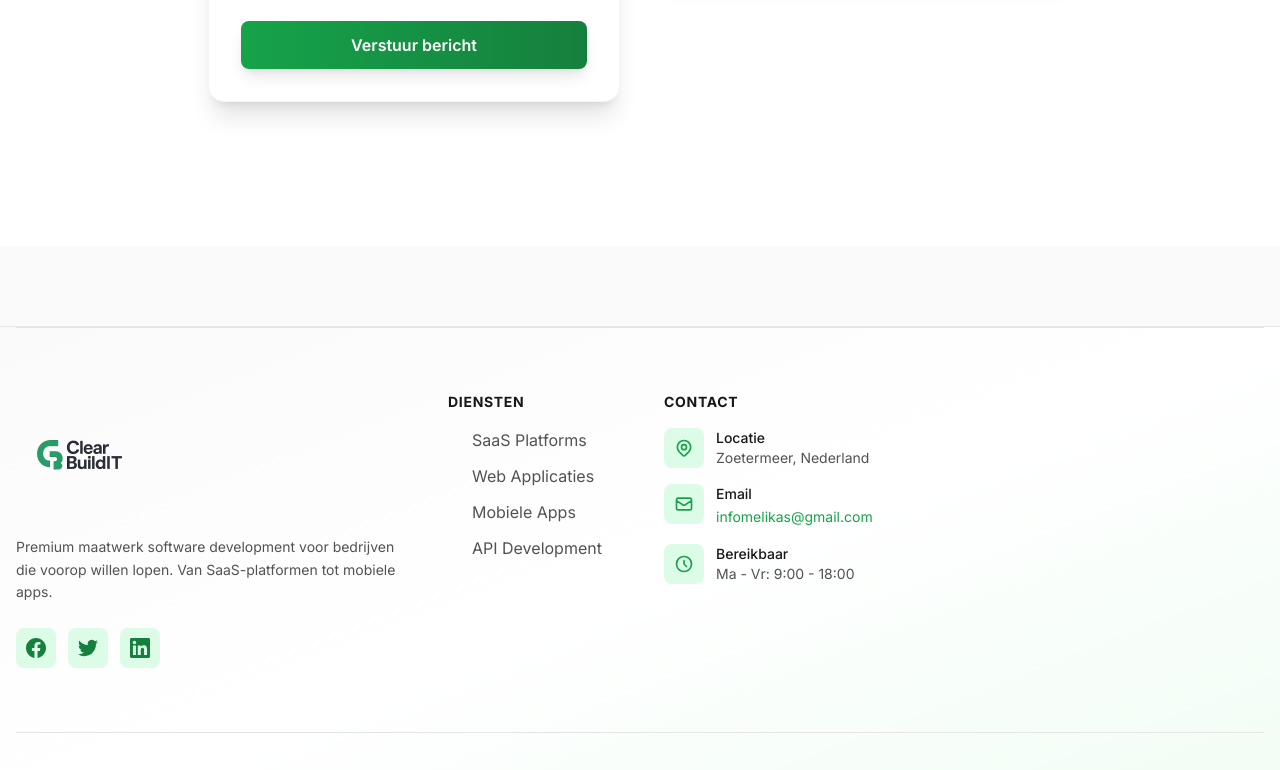
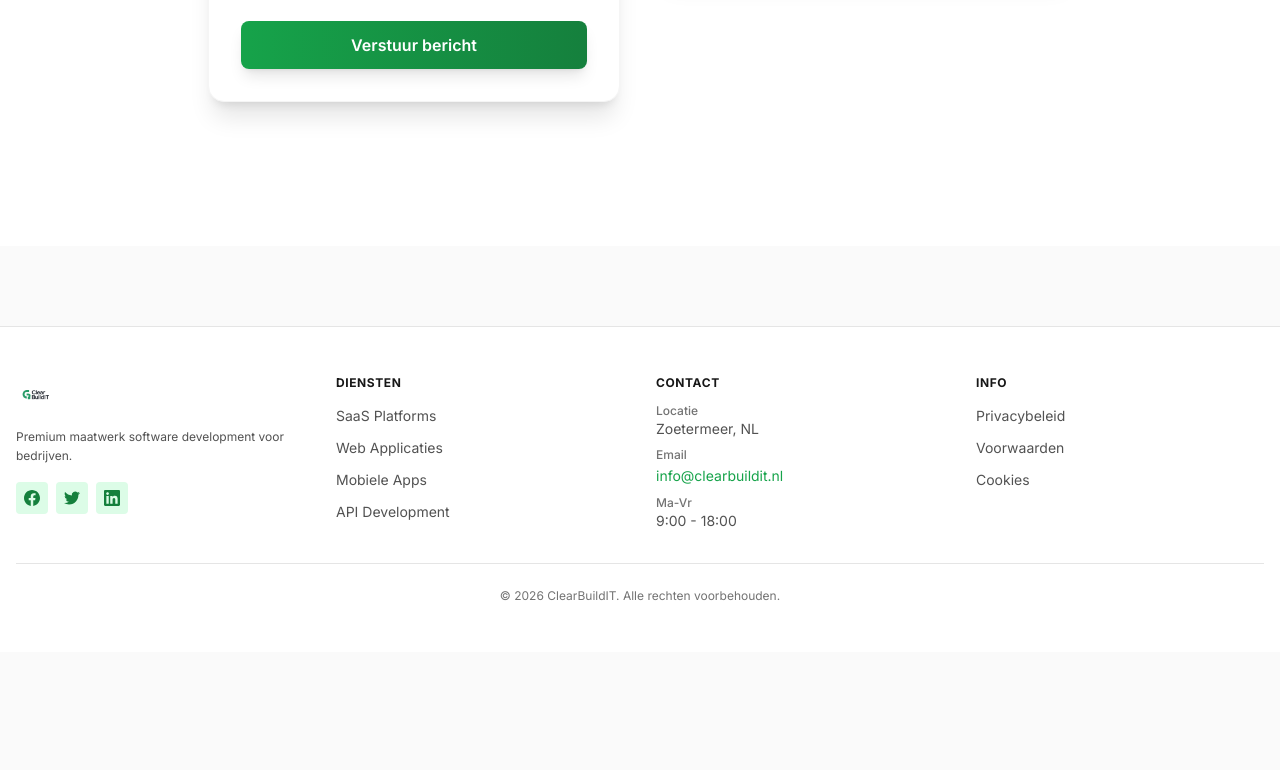
Before and after one commit to LucasMelika/ClearBuildIT, a React (Vite) app: page / in a window 1280 px wide. Shown: the part 11230-12000 px from the top of the page. After the commit the page ends 11882 px from the top, so only its background shows below. Built offline with nearby package versions, Linux system fonts and the light colour scheme; no server answers.

Commit message:
✨ Redesign footer - tighter spacing, cleaner layout, modern minimal design

```diff
--- a/src/components/Footer.jsx
+++ b/src/components/Footer.jsx
@@ -3,140 +3,81 @@ import logo from '../assets/logoTrans.png';
 
 export default function Footer() {
   return (
-    <footer className="bg-gradient-to-br from-neutral-50 via-white to-green-50 border-t border-neutral-200 mt-20">
-      <div className="max-w-7xl mx-auto px-4">
+    <footer className="bg-white border-t border-neutral-200 mt-20">
+      <div className="max-w-7xl mx-auto px-4 py-12">
         {/* Main Footer Content */}
-        <div className="grid grid-cols-1 md:grid-cols-12 gap-12 py-16 border-t border-neutral-200">
+        <div className="grid grid-cols-1 md:grid-cols-2 lg:grid-cols-4 gap-8 mb-8">
           {/* Brand Column */}
-          <div className="md:col-span-4">
-            <img src={logo} alt="ClearBuildIT" className="h-32 mb-4" />
-            <p className="text-neutral-600 text-sm leading-relaxed mb-6">
-              Premium maatwerk software development voor bedrijven die voorop willen lopen. Van SaaS-platformen tot mobiele apps.
+          <div>
+            <img src={logo} alt="ClearBuildIT" className="h-10 mb-3" />
+            <p className="text-neutral-600 text-xs leading-relaxed mb-4 line-clamp-3">
+              Premium maatwerk software development voor bedrijven.
             </p>
-            <div className="flex gap-3">
-              <a href="#" className="w-10 h-10 bg-green-100 text-green-700 rounded-lg flex items-center justify-center hover:bg-green-600 hover:text-white transition-all transform hover:scale-110">
-                <svg className="w-5 h-5" fill="currentColor" viewBox="0 0 24 24">
+            <div className="flex gap-2">
+              <a href="#" className="w-8 h-8 bg-green-100 text-green-700 rounded flex items-center justify-center hover:bg-green-600 hover:text-white transition-colors">
+                <svg className="w-4 h-4" fill="currentColor" viewBox="0 0 24 24">
                   <path d="M24 12.073c0-6.627-5.373-12-12-12s-12 5.373-12 12c0 5.99 4.388 10.954 10.125 11.854v-8.385H7.078v-3.47h3.047V9.43c0-3.007 1.792-4.669 4.533-4.669 1.312 0 2.686.235 2.686.235v2.953H15.83c-1.491 0-1.956.925-1.956 1.874v2.25h3.328l-.532 3.47h-2.796v8.385C19.612 23.027 24 18.062 24 12.073z"/>
                 </svg>
               </a>
-              <a href="#" className="w-10 h-10 bg-green-100 text-green-700 rounded-lg flex items-center justify-center hover:bg-green-600 hover:text-white transition-all transform hover:scale-110">
-                <svg className="w-5 h-5" fill="currentColor" viewBox="0 0 24 24">
+              <a href="#" className="w-8 h-8 bg-green-100 text-green-700 rounded flex items-center justify-center hover:bg-green-600 hover:text-white transition-colors">
+                <svg className="w-4 h-4" fill="currentColor" viewBox="0 0 24 24">
                   <path d="M23.953 4.57a10 10 0 01-2.825.775 4.958 4.958 0 002.163-2.723c-.951.555-2.005.959-3.127 1.184a4.92 4.92 0 00-8.384 4.482C7.69 8.095 4.067 6.13 1.64 3.162a4.822 4.822 0 00-.666 2.475c0 1.71.87 3.213 2.188 4.096a4.904 4.904 0 01-2.228-.616v.06a4.923 4.923 0 003.946 4.827 4.996 4.996 0 01-2.212.085 4.936 4.936 0 004.604 3.417a9.867 9.867 0 01-6.102 2.105c-.39 0-.779-.023-1.17-.067a13.995 13.995 0 007.557 2.209c9.053 0 13.998-7.496 13.998-13.985 0-.21 0-.42-.015-.63A9.935 9.935 0 0024 4.59z"/>
                 </svg>
               </a>
-              <a href="#" className="w-10 h-10 bg-green-100 text-green-700 rounded-lg flex items-center justify-center hover:bg-green-600 hover:text-white transition-all transform hover:scale-110">
-                <svg className="w-5 h-5" fill="currentColor" viewBox="0 0 24 24">
+              <a href="#" className="w-8 h-8 bg-green-100 text-green-700 rounded flex items-center justify-center hover:bg-green-600 hover:text-white transition-colors">
+                <svg className="w-4 h-4" fill="currentColor" viewBox="0 0 24 24">
                   <path d="M20.447 20.452h-3.554v-5.569c0-1.328-.027-3.037-1.852-3.037-1.853 0-2.136 1.445-2.136 2.939v5.667H9.351V9h3.414v1.561h.046c.477-.9 1.637-1.85 3.37-1.85 3.601 0 4.267 2.37 4.267 5.455v6.286zM5.337 7.433c-1.144 0-2.063-.926-2.063-2.065 0-1.138.92-2.063 2.063-2.063 1.14 0 2.064.925 2.064 2.063 0 1.139-.925 2.065-2.064 2.065zm1.782 13.019H3.555V9h3.564v11.452zM22.225 0H1.771C.792 0 0 .774 0 1.729v20.542C0 23.227.792 24 1.771 24h20.451C23.2 24 24 23.227 24 22.271V1.729C24 .774 23.2 0 22.222 0h.003z"/>
                 </svg>
               </a>
             </div>
           </div>
 
-          {/* Quick Links */}
-          <div className="md:col-span-2">
-            <h3 className="font-bold text-neutral-900 mb-4 text-sm uppercase tracking-wider">Diensten</h3>
-            <ul className="space-y-3">
-              <li>
-                <a href="#" className="text-neutral-600 hover:text-green-600 transition-colors flex items-center gap-2 group">
-                  <svg className="w-4 h-4 text-green-600 opacity-0 group-hover:opacity-100 transition-opacity" fill="none" viewBox="0 0 24 24" stroke="currentColor">
-                    <path strokeLinecap="round" strokeLinejoin="round" strokeWidth={2} d="M9 5l7 7-7 7" />
-                  </svg>
-                  SaaS Platforms
-                </a>
-              </li>
-              <li>
-                <a href="#" className="text-neutral-600 hover:text-green-600 transition-colors flex items-center gap-2 group">
-                  <svg className="w-4 h-4 text-green-600 opacity-0 group-hover:opacity-100 transition-opacity" fill="none" viewBox="0 0 24 24" stroke="currentColor">
-                    <path strokeLinecap="round" strokeLinejoin="round" strokeWidth={2} d="M9 5l7 7-7 7" />
-                  </svg>
-                  Web Applicaties
-                </a>
-              </li>
-              <li>
-                <a href="#" className="text-neutral-600 hover:text-green-600 transition-colors flex items-center gap-2 group">
-                  <svg className="w-4 h-4 text-green-600 opacity-0 group-hover:opacity-100 transition-opacity" fill="none" viewBox="0 0 24 24" stroke="currentColor">
-                    <path strokeLinecap="round" strokeLinejoin="round" strokeWidth={2} d="M9 5l7 7-7 7" />
-                  </svg>
-                  Mobiele Apps
-                </a>
-              </li>
-              <li>
-                <a href="#" className="text-neutral-600 hover:text-green-600 transition-colors flex items-center gap-2 group">
-                  <svg className="w-4 h-4 text-green-600 opacity-0 group-hover:opacity-100 transition-opacity" fill="none" viewBox="0 0 24 24" stroke="currentColor">
-                    <path strokeLinecap="round" strokeLinejoin="round" strokeWidth={2} d="M9 5l7 7-7 7" />
-                  </svg>
-                  API Development
-                </a>
-              </li>
+          {/* Diensten */}
+          <div>
+            <h3 className="font-bold text-neutral-900 mb-3 text-xs uppercase tracking-wider">Diensten</h3>
+            <ul className="space-y-2">
+              <li><a href="#" className="text-neutral-600 hover:text-green-600 text-sm transition-colors">SaaS Platforms</a></li>
+              <li><a href="#" className="text-neutral-600 hover:text-green-600 text-sm transition-colors">Web Applicaties</a></li>
+              <li><a href="#" className="text-neutral-600 hover:text-green-600 text-sm transition-colors">Mobiele Apps</a></li>
+              <li><a href="#" className="text-neutral-600 hover:text-green-600 text-sm transition-colors">API Development</a></li>
             </ul>
           </div>
 
-          {/* Contact Info */}
-          <div className="md:col-span-4">
-            <h3 className="font-bold text-neutral-900 mb-4 text-sm uppercase tracking-wider">Contact</h3>
-            <div className="space-y-4">
-              <div className="flex items-start gap-3">
-                <div className="w-10 h-10 bg-green-100 rounded-lg flex items-center justify-center flex-shrink-0">
-                  <svg className="w-5 h-5 text-green-600" fill="none" viewBox="0 0 24 24" stroke="currentColor">
-                    <path strokeLinecap="round" strokeLinejoin="round" strokeWidth={2} d="M17.657 16.657L13.414 20.9a1.998 1.998 0 01-2.827 0l-4.244-4.243a8 8 0 1111.314 0z" />
-                    <path strokeLinecap="round" strokeLinejoin="round" strokeWidth={2} d="M15 11a3 3 0 11-6 0 3 3 0 016 0z" />
-                  </svg>
-                </div>
-                <div>
-                  <p className="text-sm font-medium text-neutral-900">Locatie</p>
-                  <p className="text-sm text-neutral-600">Zoetermeer, Nederland</p>
-                </div>
+          {/* Contact */}
+          <div>
+            <h3 className="font-bold text-neutral-900 mb-3 text-xs uppercase tracking-wider">Contact</h3>
+            <div className="space-y-2">
+              <div>
+                <p className="text-xs text-neutral-500 font-medium">Locatie</p>
+                <p className="text-sm text-neutral-600">Zoetermeer, NL</p>
               </div>
-
-              <div className="flex items-start gap-3">
-                <div className="w-10 h-10 bg-green-100 rounded-lg flex items-center justify-center flex-shrink-0">
-                  <svg className="w-5 h-5 text-green-600" fill="none" viewBox="0 0 24 24" stroke="currentColor">
-                    <path strokeLinecap="round" strokeLinejoin="round" strokeWidth={2} d="M3 8l7.89 5.26a2 2 0 002.22 0L21 8M5 19h14a2 2 0 002-2V7a2 2 0 00-2-2H5a2 2 0 00-2 2v10a2 2 0 002 2z" />
-                  </svg>
-                </div>
-                <div>
-                  <p className="text-sm font-medium text-neutral-900">Email</p>
-                  <a href="mailto:infomelikas@gmail.com" className="text-sm text-green-600 hover:text-green-700 transition-colors">
-                    infomelikas@gmail.com
-                  </a>
-                </div>
+              <div>
+                <p className="text-xs text-neutral-500 font-medium">Email</p>
+                <a href="mailto:info@clearbuildit.nl" className="text-sm text-green-600 hover:text-green-700">info@clearbuildit.nl</a>
               </div>
-
-              <div className="flex items-start gap-3">
-                <div className="w-10 h-10 bg-green-100 rounded-lg flex items-center justify-center flex-shrink-0">
-                  <svg className="w-5 h-5 text-green-600" fill="none" viewBox="0 0 24 24" stroke="currentColor">
-                    <path strokeLinecap="round" strokeLinejoin="round" strokeWidth={2} d="M12 8v4l3 3m6-3a9 9 0 11-18 0 9 9 0 0118 0z" />
-                  </svg>
-                </div>
-                <div>
-                  <p className="text-sm font-medium text-neutral-900">Bereikbaar</p>
-                  <p className="text-sm text-neutral-600">Ma - Vr: 9:00 - 18:00</p>
-                </div>
+              <div>
+                <p className="text-xs text-neutral-500 font-medium">Ma-Vr</p>
+                <p className="text-sm text-neutral-600">9:00 - 18:00</p>
               </div>
             </div>
+          </div>
+
+          {/* Links */}
+          <div>
+            <h3 className="font-bold text-neutral-900 mb-3 text-xs uppercase tracking-wider">Info</h3>
+            <ul className="space-y-2">
+              <li><a href="/privacybeleid" className="text-neutral-600 hover:text-green-600 text-sm transition-colors">Privacybeleid</a></li>
+              <li><a href="/algemene-voorwaarden" className="text-neutral-600 hover:text-green-600 text-sm transition-colors">Voorwaarden</a></li>
+              <li><a href="/cookie-beleid" className="text-neutral-600 hover:text-green-600 text-sm transition-colors">Cookies</a></li>
+            </ul>
           </div>
         </div>
 
         {/* Bottom Bar */}
-        <div className="border-t border-neutral-200 py-8">
-          <div className="flex flex-col md:flex-row justify-between items-center gap-4">
-            <p className="text-sm text-neutral-500">
-              © {new Date().getFullYear()} <span className="font-semibold text-neutral-700">ClearBuildIT</span>. Alle rechten voorbehouden.
-            </p>
-            <div className="flex items-center gap-6">
-              <a href="/privacybeleid" className="text-sm text-neutral-600 hover:text-green-600 transition-colors">
-                Privacybeleid
-              </a>
-              <span className="text-neutral-300">•</span>
-              <a href="/algemene-voorwaarden" className="text-sm text-neutral-600 hover:text-green-600 transition-colors">
-                Algemene voorwaarden
-              </a>
-              <span className="text-neutral-300">•</span>
-              <a href="/cookie-beleid" className="text-sm text-neutral-600 hover:text-green-600 transition-colors">
-                Cookie beleid
-              </a>
-            </div>
-          </div>
+        <div className="border-t border-neutral-200 pt-6">
+          <p className="text-xs text-neutral-500 text-center">
+            © {new Date().getFullYear()} ClearBuildIT. Alle rechten voorbehouden.
+          </p>
         </div>
       </div>
     </footer>
```
